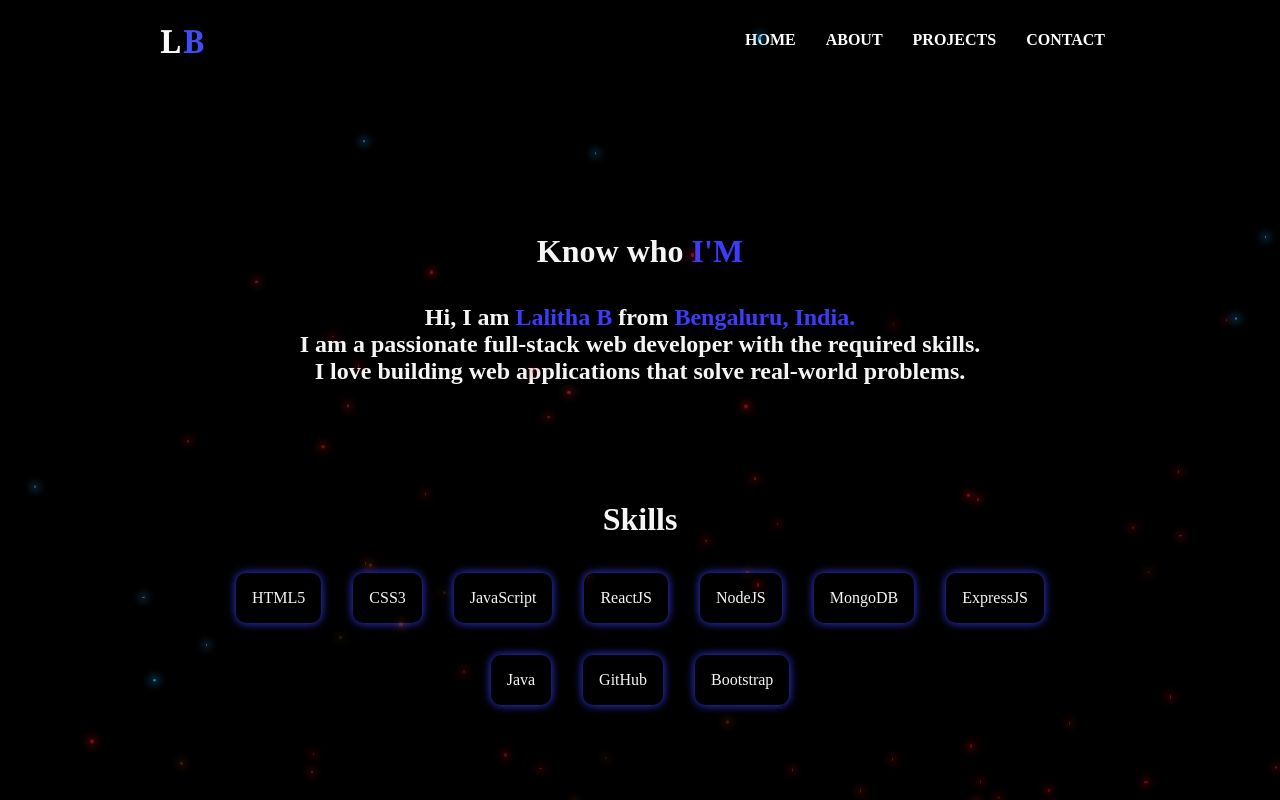
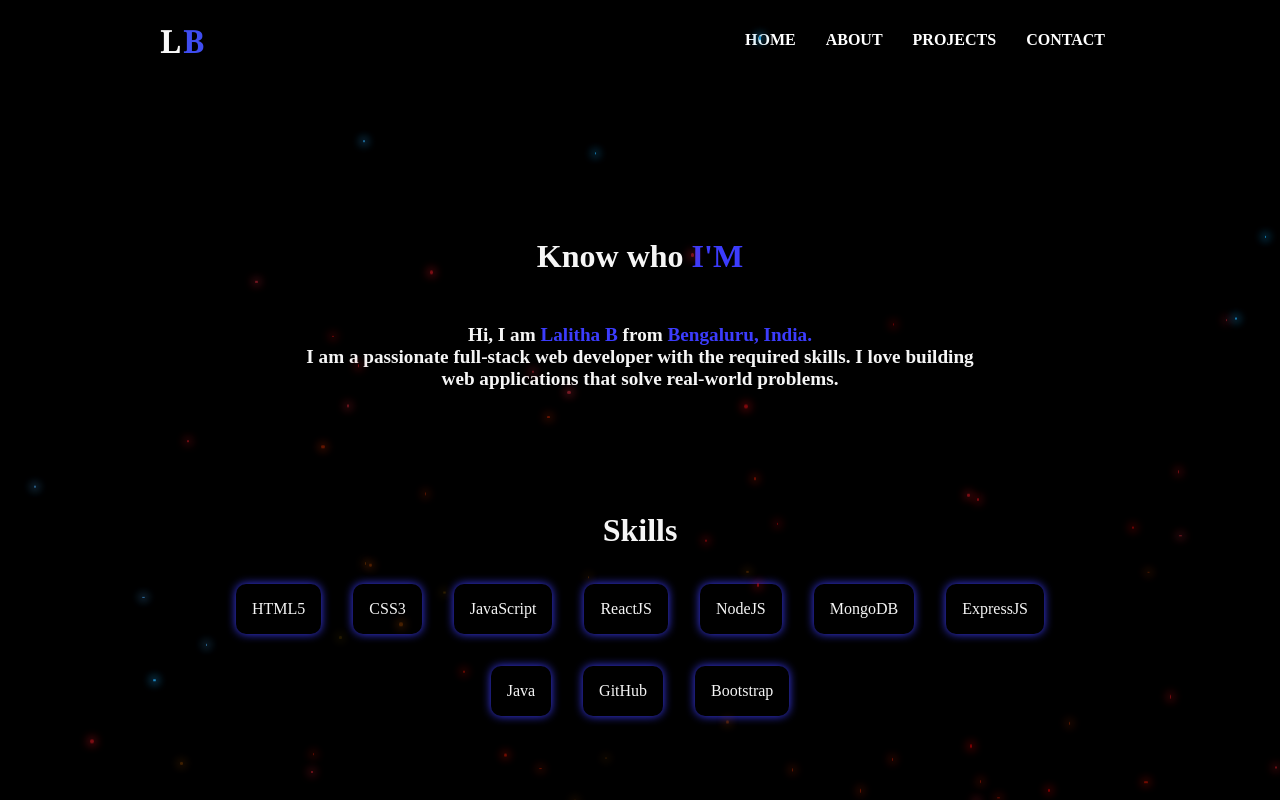
Before and after one commit to Lalitha9300/Porfolio, a React (Create React App) app: page /about in a window 1280 px wide. Built offline with nearby package versions, Linux system fonts and the light colour scheme.

Commit message:
removed home page image

```diff
--- a/src/CSS/About.css
+++ b/src/CSS/About.css
@@ -9,7 +9,7 @@
     /* background-color: rgba(0, 255, 255, 0.418); */
 }
 .about-container>section{
-    height: 40%;
+    height: 45%;
     width: 85%;
     display: flex;
     flex-direction: column;
@@ -20,6 +20,9 @@
 }
 .about-container>section>h1{
     font-size: xx-large;
+}
+.about-container>section>h2{
+    font-size: larger;
 }
 .about-container>section>h1>span,
 .about-container>section>h2>span{
--- a/src/CSS/Home.css
+++ b/src/CSS/Home.css
@@ -3,7 +3,7 @@
     width: 100vw;
     display: flex;
     align-items: center;
-    justify-content: start;
+    justify-content: center;
     gap: 30px;
     color: whitesmoke;
     /* background-color: aqua; */
--- a/src/pages/Home.jsx
+++ b/src/pages/Home.jsx
@@ -8,14 +8,14 @@ import women from '../assets/women.png'
 const Home = () => {
   return (
     <div className="home-container">
-      <motion.div
+      {/* <motion.div
       className="image"
       initial={{ opacity: 0, y: -50 }}
       animate={{ opacity: 1, y: 0 }}
       transition={{ duration: 0.8 }}
       >
       <img src={women} alt="" />
-      </motion.div>
+      </motion.div> */}
       <motion.div
         className="intro"
         initial={{ opacity: 0, y: -50 }}
```
